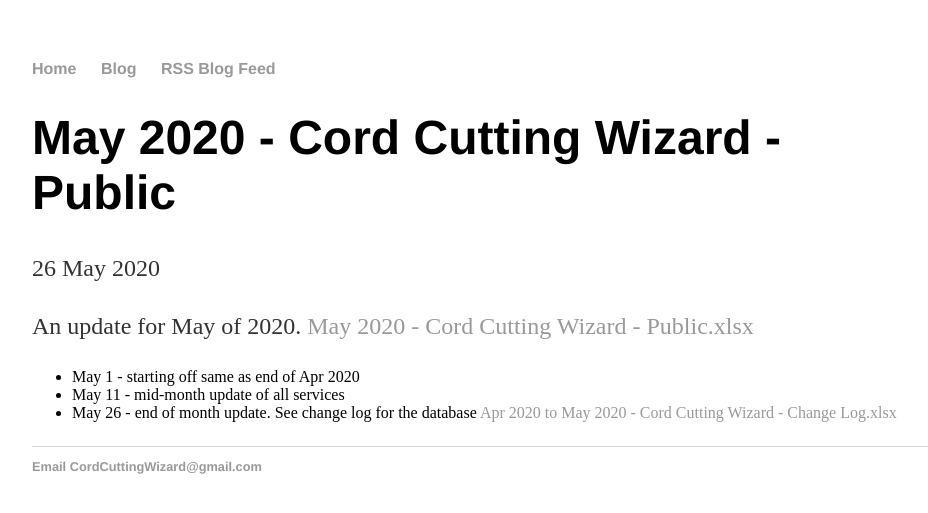
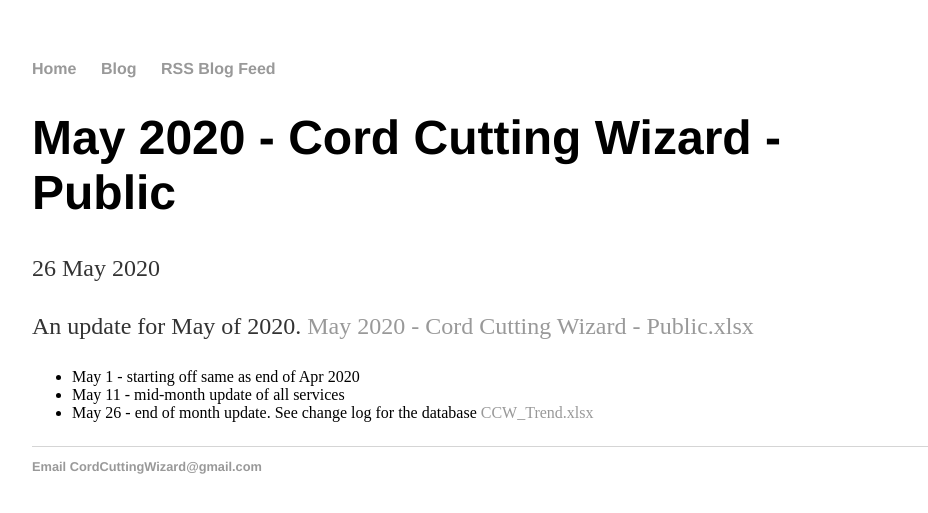
Before and after one commit to wjhladik/wjhladik.github.io, a Jekyll site: the page built from _posts/2020-05-26-May-2020-Cord-Cutting-Wizard-Public.md, in a window 1280 px wide. Shown: the top 513 px of the page, without its empty margins (160-1088 px from the left). Built offline with Jekyll 4.4.1, drawn with Linux system fonts in a browser that asks for light colours.

Commit message:
Update 2020-05-26-May-2020-Cord-Cutting-Wizard-Public.md

```diff
--- a/_posts/2020-05-26-May-2020-Cord-Cutting-Wizard-Public.md
+++ b/_posts/2020-05-26-May-2020-Cord-Cutting-Wizard-Public.md
@@ -8,4 +8,4 @@
     <ul>
       <li>May 1 - starting off same as end of Apr 2020
       <li>May 11 - mid-month update of all services
-      <li>May 26 - end of month update. See change log for the database <a href="/Apr 2020 to May 2020 - Cord Cutting Wizard - Change Log.xlsx">Apr 2020 to May 2020 - Cord Cutting Wizard - Change Log.xlsx</a>
+      <li>May 26 - end of month update. See change log for the database <a href="/CCW_Trend.xlsx">CCW_Trend.xlsx</a>
```
